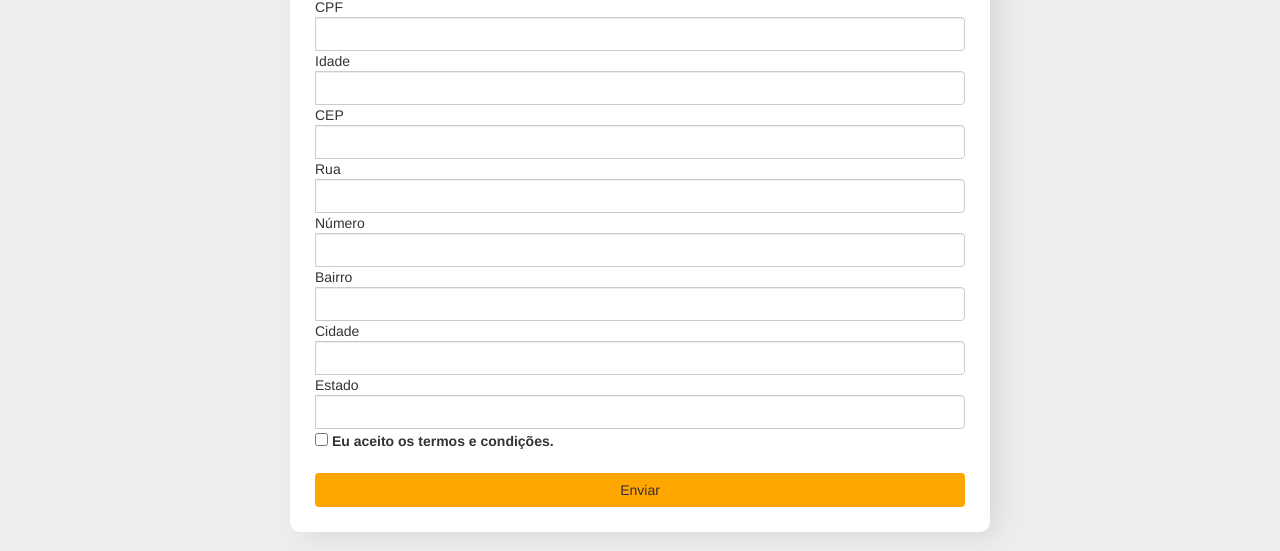
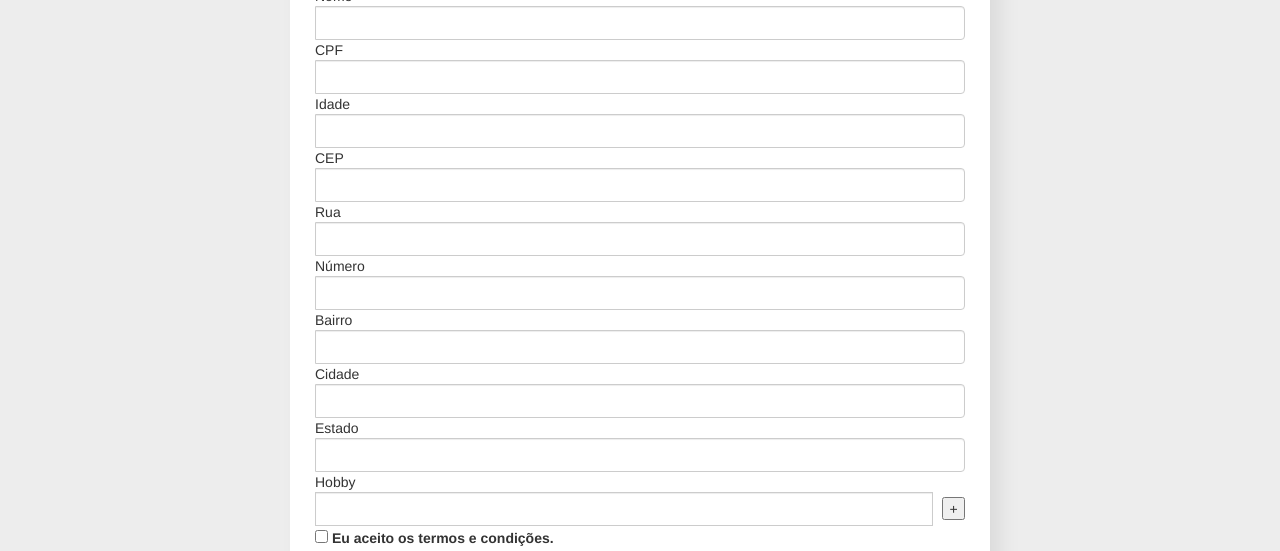
Before and after one commit to ryanadriel/DesafioJS, a website: page index.html in a window 1280 px wide. Shown: the part 326-877 px from the top of the page. Drawn offline with nearby package versions, Linux system fonts and the light colour scheme.

Commit message:
Adicionando funcionalidade ao header

```diff
--- a/assets/scripts/main.js
+++ b/assets/scripts/main.js
@@ -1,4 +1,4 @@
-// Mascara do CEP e CPF
+// Máscara do CEP e CPF
 $(document).ready(function () {
   var $maskCpf = $('#CPF');
   $maskCpf.mask('000.000.000-00', { reverse: true });
@@ -15,7 +15,7 @@ const preencherFormulario = endereco => {
   document.getElementById('estado').value = endereco.uf;
 };
 
-// integração de API com o campo 'CEP'
+// Integração de API com o campo 'CEP'
 const pesquisarCep = async () => {
   const cep = document.getElementById('CEP').value;
   const url = `https://viacep.com.br/ws/${cep}/json/`;
@@ -78,3 +78,38 @@ function multiplicarNumeros(quantidadeDeNumeros, cpfSoNumero, multiplicador) {
 
   return somaDosNumeros;
 }
+// Função pra adicionar e remover caixa de texto no input do hobby
+var counter = 1;
+var textBox = "";
+const hob = document.getElementById("hob");
+function addBox() {
+  var div = document.createElement("div");
+
+  div.setAttribute("class","input-group mb-3");
+  div.setAttribute("id","box_"+counter);
+
+  textBox = '<div class="input-group mb-3"><span class="input-group-text" id="inputGroup-sizing-default">Hobby '+counter+'</span><input type="text" id="hobby_'+counter+'" name="hobby[]" class="myinput form-control" aria-label="Sizing example input" aria-describedby="inputGroup-sizing-default" required /> <input type="button" class="mybox" value="-" onclick="removeBox(this)" /></div>';
+  div.innerHTML = textBox;
+
+  console.log(div);
+
+  hob.appendChild(div);
+
+  counter++;
+}
+
+function removeBox(ele) {
+  (ele.parentNode.remove());
+}
+
+// Função pra esconder o header quando der scroll
+var prevScrollpos = window.pageYOffset;
+window.onscroll = function() {
+var currentScrollPos = window.pageYOffset;
+  if (prevScrollpos > currentScrollPos) {
+    document.getElementById("header").style.top = "0";
+  } else {
+    document.getElementById("header").style.top = "-150px";
+  }
+  prevScrollpos = currentScrollPos;
+}
--- a/index.html
+++ b/index.html
@@ -19,7 +19,7 @@
     <title>DesafioJS</title>
   </head>
   <body>
-    <header class="my-header">
+    <header id="header" class="my-header">
       <nav class="navbar navbar-light bg-light">
         <a class="navbar-brand" href="#">
           <img src="assets/img/logo.jpeg" width="80" height="80" alt="" />
@@ -162,6 +162,23 @@
           />
         </div>
 
+        <div class="input-group mb-3">
+          <span class="input-group-text" id="inputGroup-sizing-default"
+            >Hobby</span
+          >
+          <input
+            type="text"
+            id="hobby_0"
+            name="hobby[]"
+            class="myinput form-control"
+            aria-label="Sizing example input"
+            aria-describedby="inputGroup-sizing-default"
+            required
+          />
+          <input type="button" class="mybox" value="+" onclick="addBox()" />
+        </div>
+        <div id="hob"></div>
+
         <div class="form-check">
           <input
             class="form-check-input"
--- a/style.css
+++ b/style.css
@@ -21,7 +21,7 @@ html {
 /*My styles*/
 .my-container {
   height: calc(100% - 110px);
-  margin-top: 190px;
+  margin-top: 150px;
   display: flex;
   align-items: center;
   justify-content: center;
@@ -32,12 +32,13 @@ html {
   z-index: 10;
   top: 0;
   height: 110px;
-  position: fixed;
   width: 100%;
   box-shadow: 11px 7px 26px -5px rgba(0, 0, 0, 0.1);
+  transition: 0.3s;
 }
 
 .form-principal {
+  z-index: 11;
   display: flex;
   flex-direction: column;
   background-color: white;
@@ -54,9 +55,21 @@ html {
 
 .my-footer {
   width: 100%;
+  margin-top: 150px;
   background-color: white;
   display: flex;
   align-items: center;
-  height: 200px;
+  height: 100px;
   justify-content: center;
 }
+
+.mybox {
+  float: right;
+  height: 23px;
+  width: 23px;
+  margin-top: 5px;
+}
+
+.myinput {
+  width: 95% !important;
+}
```
